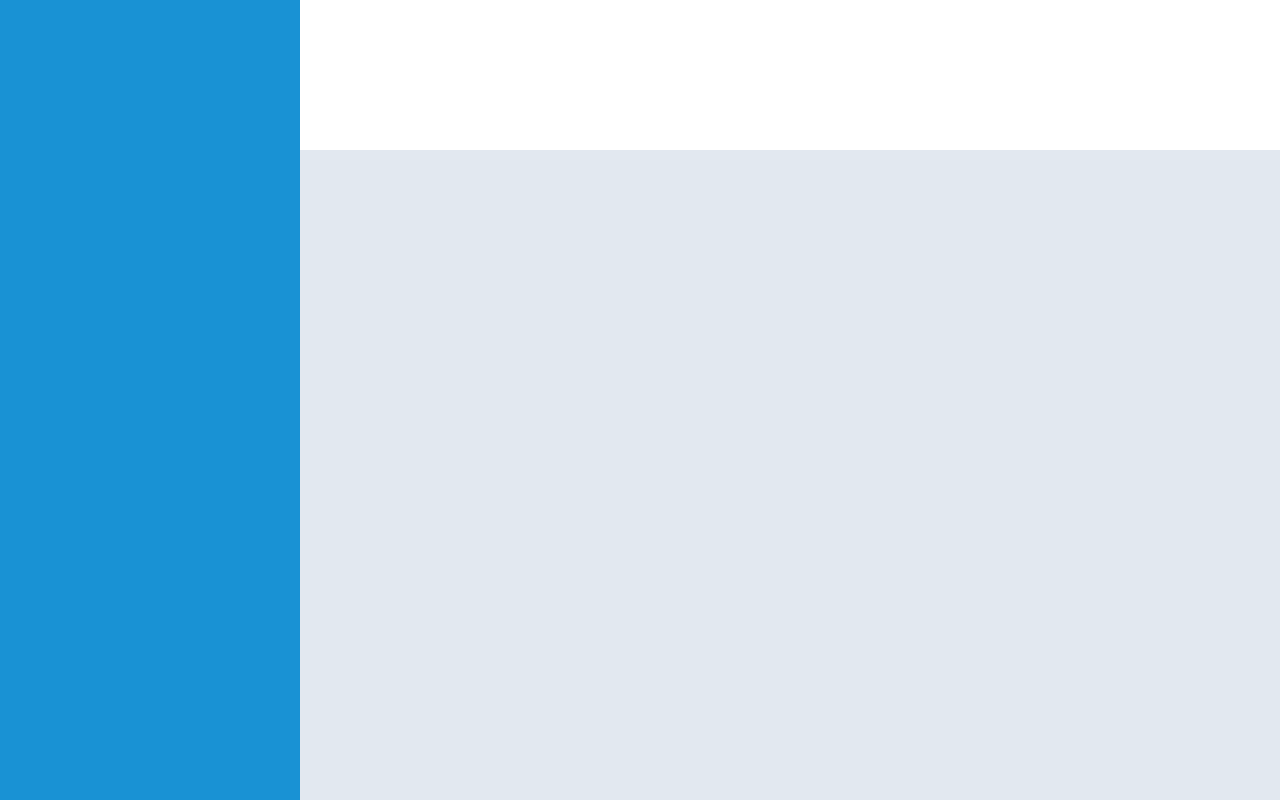
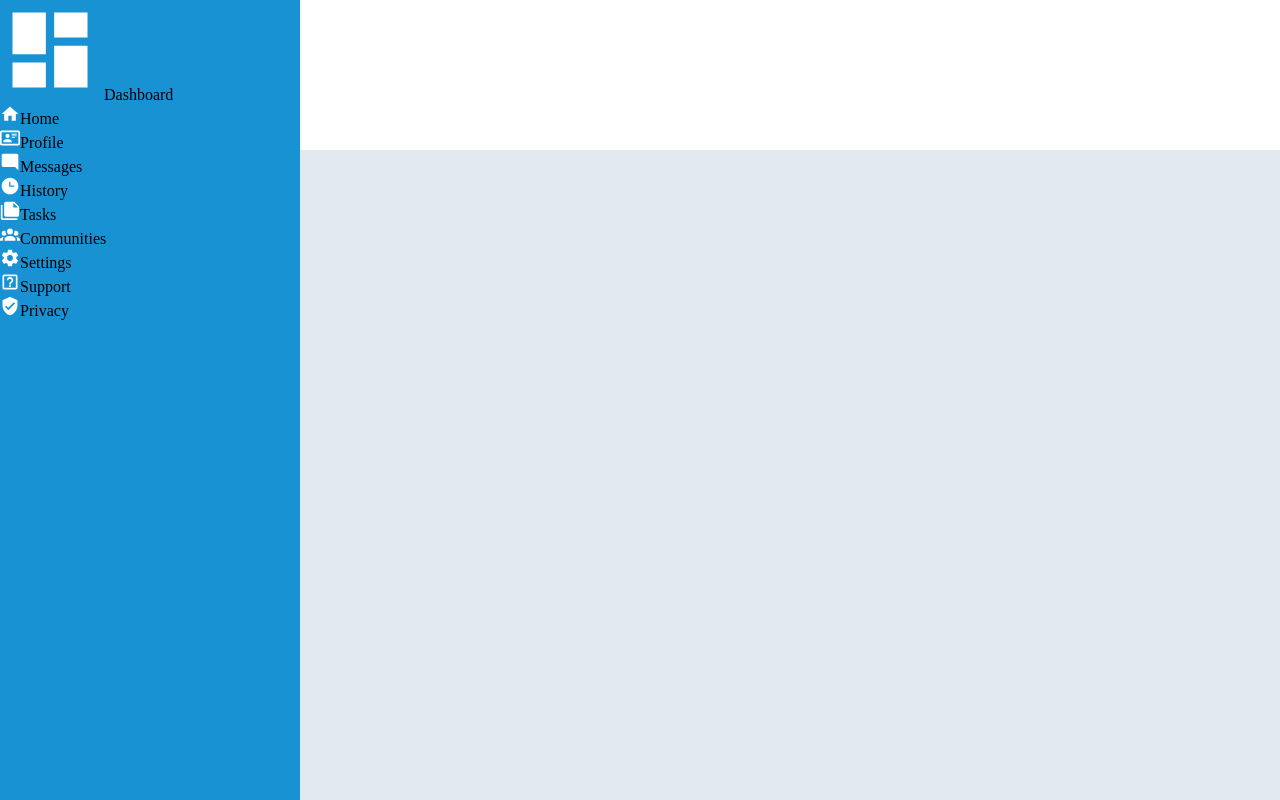
Before and after one commit to drenmorina12/admin-dashboard, a plain HTML site: page index.html in a window 1280 px wide. Drawn offline with Linux system fonts and the light colour scheme.

Commit message:
Add sidebar options and their icons

```diff
--- a/index.html
+++ b/index.html
@@ -8,7 +8,67 @@
   </head>
   <body>
     <div class="container">
-      <div class="sidebar"></div>
+      <div class="sidebar">
+        <div class="title">
+          <img
+            class="title-icon"
+            src="images/view-dashboard.svg"
+            alt="Dashboard icon"
+          />
+          Dashboard
+        </div>
+        <div class="home">
+          <img class="icon" src="images/home.svg" alt="Home" />Home
+        </div>
+        <div class="profile">
+          <img
+            class="icon"
+            src="images/card-account-details-outline.svg"
+            alt="Profile"
+          />Profile
+        </div>
+        <div class="messages">
+          <img
+            class="icon"
+            src="images/message-reply.svg"
+            alt="Messages"
+          />Messages
+        </div>
+        <div class="history">
+          <img
+            class="icon"
+            src="images/clock-time-three.svg"
+            alt="History"
+          />History
+        </div>
+        <div class="tasks">
+          <img class="icon" src="images/note-multiple.svg" alt="Tasks" />Tasks
+        </div>
+        <div class="communities">
+          <img
+            class="icon"
+            src="images/account-group.svg"
+            alt="Communities"
+          />Communities
+        </div>
+        <div class="settings">
+          <img class="icon" src="images/cog.svg" alt="Settings" />Settings
+        </div>
+        <div class="support">
+          <img
+            class="icon"
+            src="images/help-box-outline.svg"
+            alt="Support"
+          />Support
+        </div>
+        <div class="privacy">
+          <img
+            class="icon"
+            src="images/shield-check.svg"
+            alt="Privacy"
+          />Privacy
+        </div>
+      </div>
       <div class="header"></div>
       <div class="main"></div>
     </div>
--- a/style.css
+++ b/style.css
@@ -18,6 +18,15 @@ body {
   grid-area: 1 / 1 / span 2 / span 1;
 }
 
+.title-icon {
+  height: 100px;
+  fill: white;
+}
+
+.icon {
+  height: 20px;
+}
+
 .header {
   background-color: #ffffff;
   grid-area: 1 / 2 / span 1 / span 1;
```
Also changed, not shown: images/account-group.svg (added), images/card-account-details-outline.svg (added), images/clock-time-three.svg (added), images/cog.svg (added), images/help-box-outline.svg (added), images/home.svg (added), images/message-reply.svg (added), images/note-multiple.svg (added), images/shield-check.svg (added), images/view-dashboard.svg (added).
